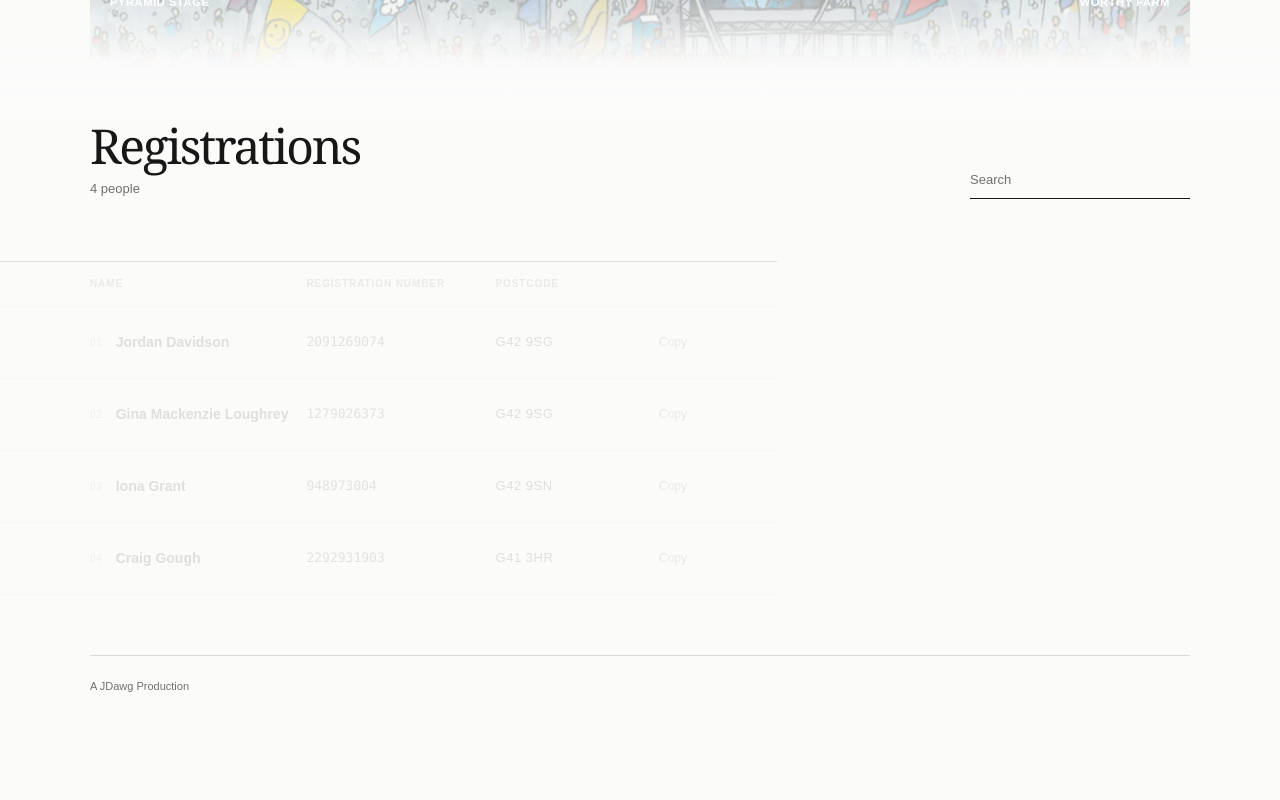
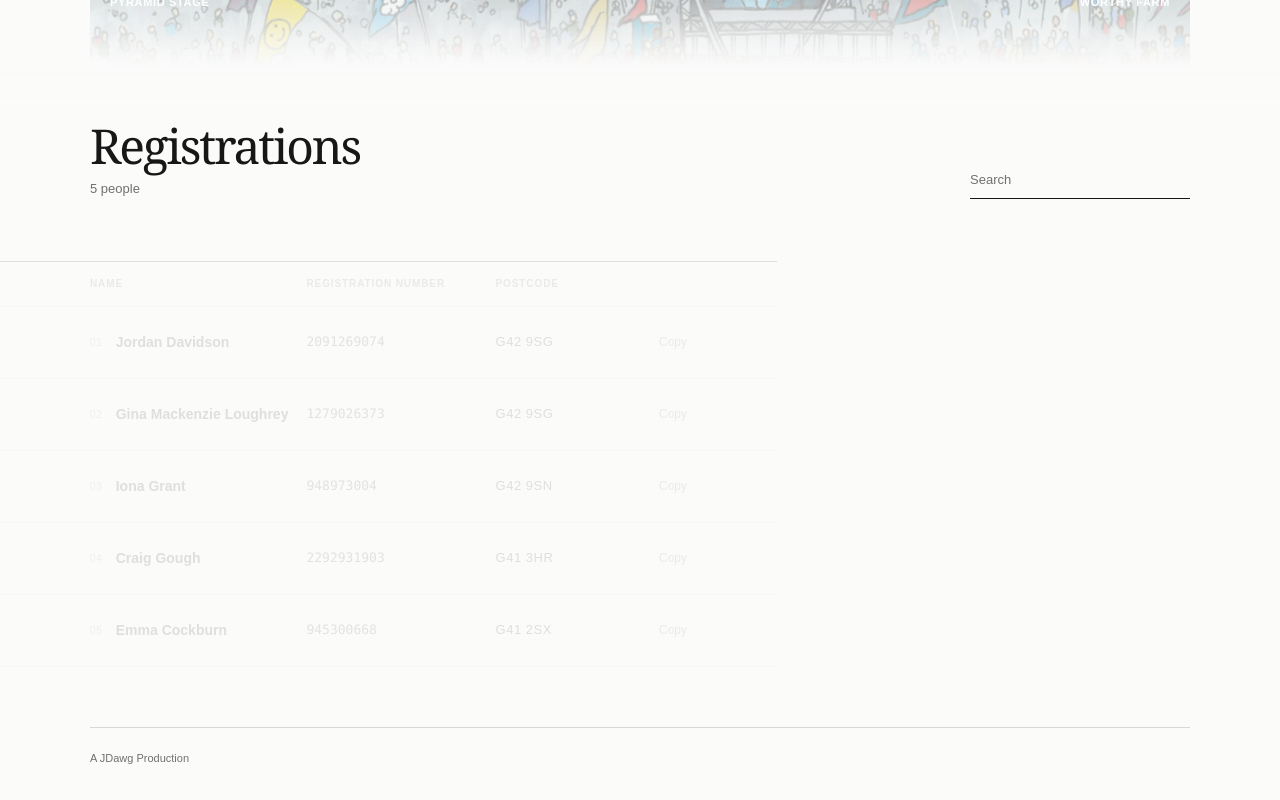
Before and after one commit to jordandavidson1990/glasto-registration, a Next.js app: page / in a window 1280 px wide. Shown: the part 610-1410 px from the top of the page. Before the commit the page ends 1338 px from the top, so only its background shows below. Built offline with nearby package versions, Linux system fonts and the light colour scheme.

Commit message:
Adds Emma

```diff
--- a/app/registrations.ts
+++ b/app/registrations.ts
@@ -33,4 +33,10 @@ export const registrations: Registration[] = [
     registration: "2292931903",
     postcode: "G41 3HR",
   },
+  {
+    id: "emma-cockburn",
+    name: "Emma Cockburn",
+    registration: "945300668",
+    postcode: "G41 2SX",
+  },
 ];
```
